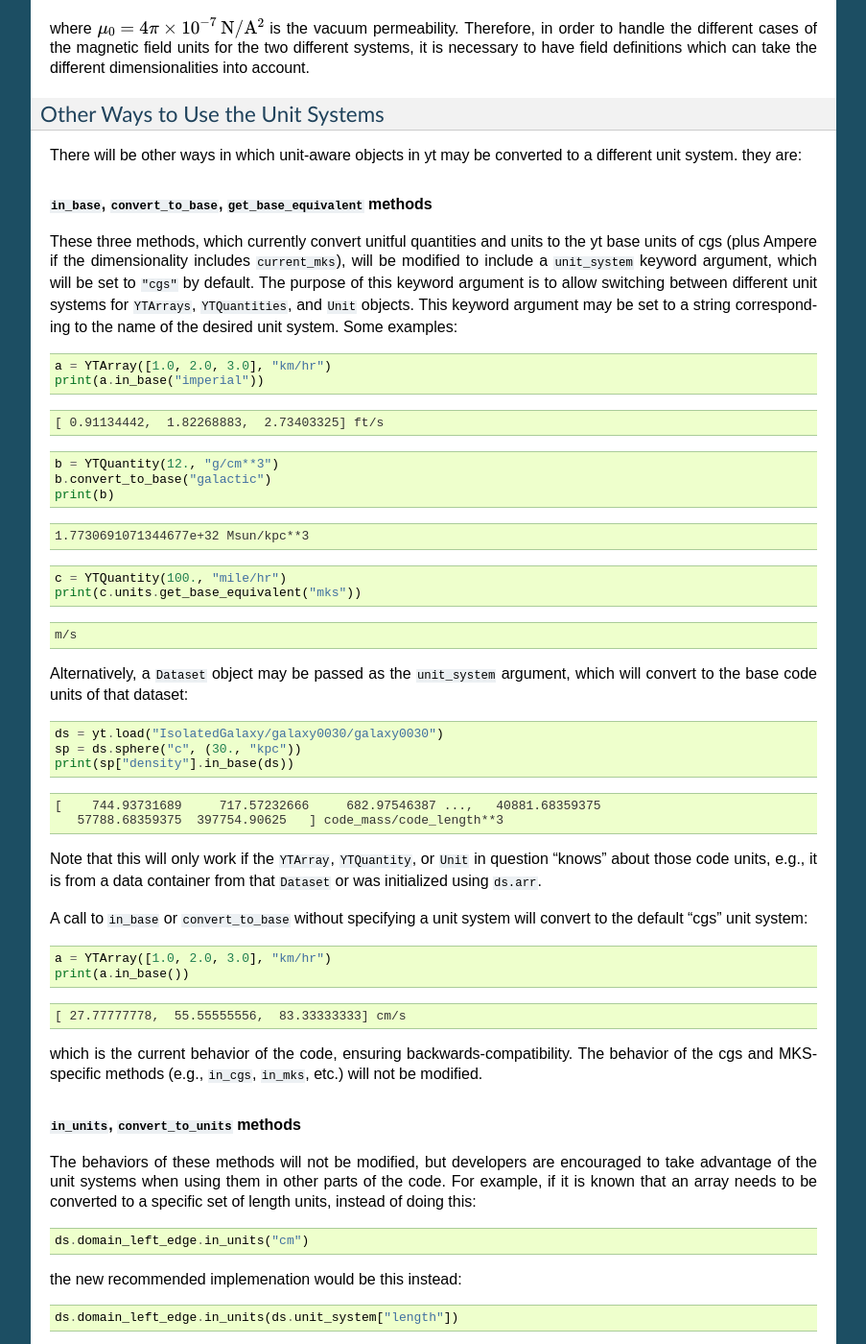
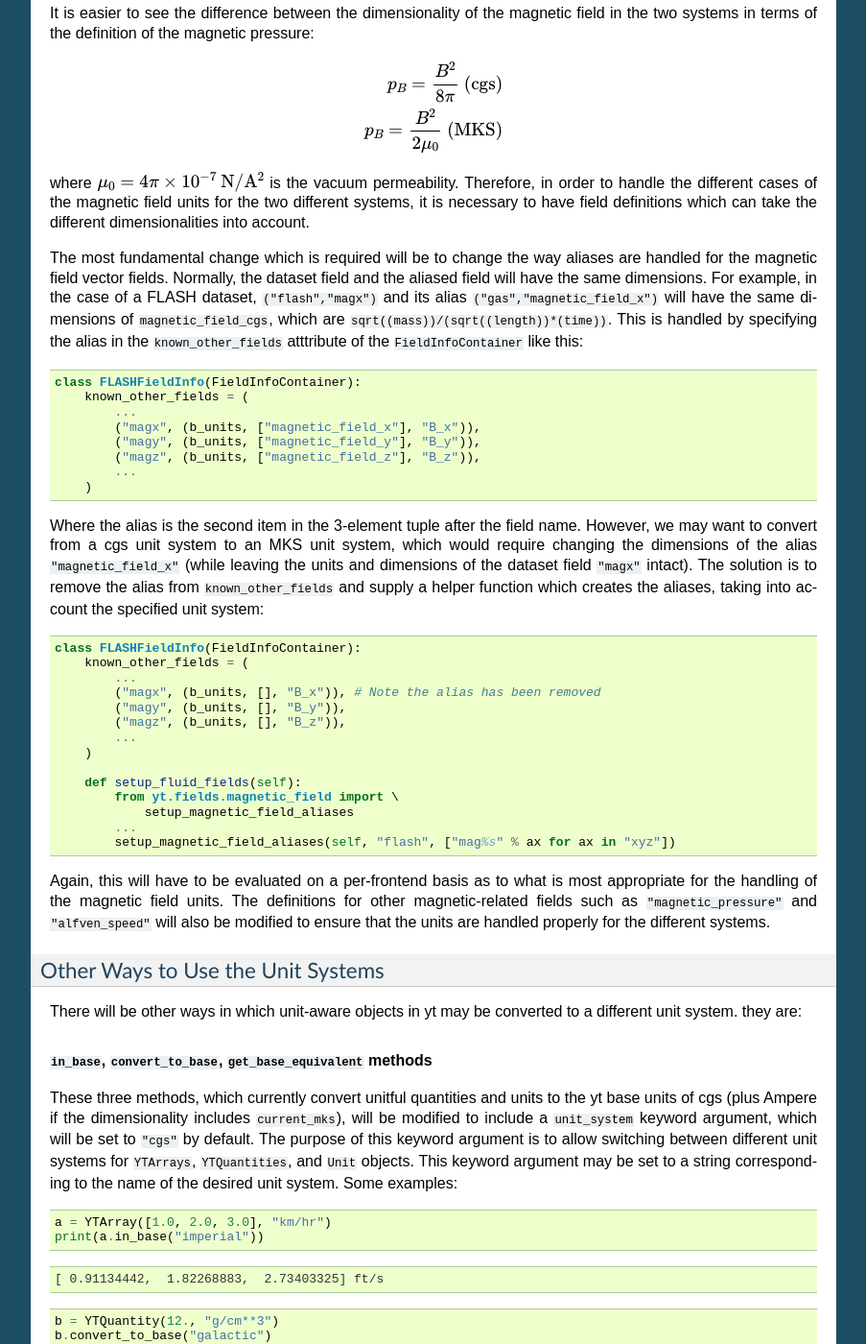
Before and after one commit to yt-project/ytep, a Sphinx documentation site: the page built from source/YTEPs/YTEP-0028.rst, in a window 1280 px wide and 1400 px high, scrolled down 4216 px. Shown: the whole window at 96% size, without its empty margins (198-1101 px from the left). Built offline with Sphinx 7.4.7, drawn with Linux system fonts in a browser that asks for light colours; formulas are drawn with MathJax 3; some of the changed text lies outside the part shown.

Commit message:
Finishing up

```diff
--- a/source/YTEPs/YTEP-0028.rst
+++ b/source/YTEPs/YTEP-0028.rst
@@ -17,6 +17,7 @@
 Project Management Links
 ------------------------
 
+Once the PR is submitted its link will appear here.
 
 Detailed Description
 --------------------
@@ -197,9 +198,11 @@
 ++++++++++++++++++++++++++++++++++++++++++
 
 In order for derived fields to take advantage of the different unit systems, it will be
-necessary to change the units in the field definitions.
+necessary to change the units in the field definitions, so that the derived fields may be returned
+in the units of the system specified when the dataset was loaded.
 
-For example, in setting up the specific angular momentum fields in ``yt.fields.specific_angular_momentum``:
+For example, in setting up the specific angular momentum fields in ``yt.fields.specific_angular_momentum``,
+we would change the units thus:
 
 .. code-block:: python
 
@@ -223,6 +226,11 @@
 keyword argument to ``registry.add_field`` has been changed from ``cm**2/s`` to
 ``unit_system["specific_angular_momentum"]``, which will set the units for the field to whatever is
 appropriate for the unit system associated with the dataset.
+
+This will not be appropriate for all fields--some fields naturally belong in certain units regardless
+of the underlying system used. In the context of galaxy clusters, ``"entropy"`` is an example, which
+naturally belongs in units of ``keV*cm**2``. Whether or not to change units should be evaluated on a
+per-field basis.
 
 Special Handling for Magnetic Fields
 ~~~~~~~~~~~~~~~~~~~~~~~~~~~~~~~~~~~~
@@ -251,6 +259,52 @@
 order to handle the different cases of the magnetic field units for the two different systems,
 it is necessary to have field definitions which can take the different dimensionalities into
 account.
+
+The most fundamental change which is required will be to change the way aliases are handled for
+the magnetic field vector fields. Normally, the dataset field and the aliased field will have the
+same dimensions. For example, in the case of a FLASH dataset, ``("flash","magx")`` and its alias
+``("gas","magnetic_field_x")`` will have the same dimensions of ``magnetic_field_cgs``, which are
+``sqrt((mass))/(sqrt((length))*(time))``. This is handled by specifying the alias in the
+``known_other_fields`` atttribute of the ``FieldInfoContainer`` like this:
+
+.. code-block:: python
+
+    class FLASHFieldInfo(FieldInfoContainer):
+        known_other_fields = (
+            ...
+            ("magx", (b_units, ["magnetic_field_x"], "B_x")),
+            ("magy", (b_units, ["magnetic_field_y"], "B_y")),
+            ("magz", (b_units, ["magnetic_field_z"], "B_z")),
+            ...
+        )
+
+Where the alias is the second item in the 3-element tuple after the field name. However, we may want
+to convert from a cgs unit system to an MKS unit system, which would require changing the dimensions of the
+alias ``"magnetic_field_x"`` (while leaving the units and dimensions of the dataset field ``"magx"``
+intact). The solution is to remove the alias from ``known_other_fields`` and supply a helper function
+which creates the aliases, taking into account the specified unit system:
+
+.. code-block:: python
+
+    class FLASHFieldInfo(FieldInfoContainer):
+        known_other_fields = (
+            ...
+            ("magx", (b_units, [], "B_x")), # Note the alias has been removed
+            ("magy", (b_units, [], "B_y")),
+            ("magz", (b_units, [], "B_z")),
+            ...
+        )
+
+        def setup_fluid_fields(self):
+            from yt.fields.magnetic_field import \
+                setup_magnetic_field_aliases
+            ...
+            setup_magnetic_field_aliases(self, "flash", ["mag%s" % ax for ax in "xyz"])
+
+Again, this will have to be evaluated on a per-frontend basis as to what is most appropriate for the
+handling of the magnetic field units. The definitions for other magnetic-related fields such as
+``"magnetic_pressure"`` and ``"alfven_speed"`` will also be modified to ensure that the units are
+handled properly for the different systems.
 
 Other Ways to Use the Unit Systems
 ++++++++++++++++++++++++++++++++++
```
